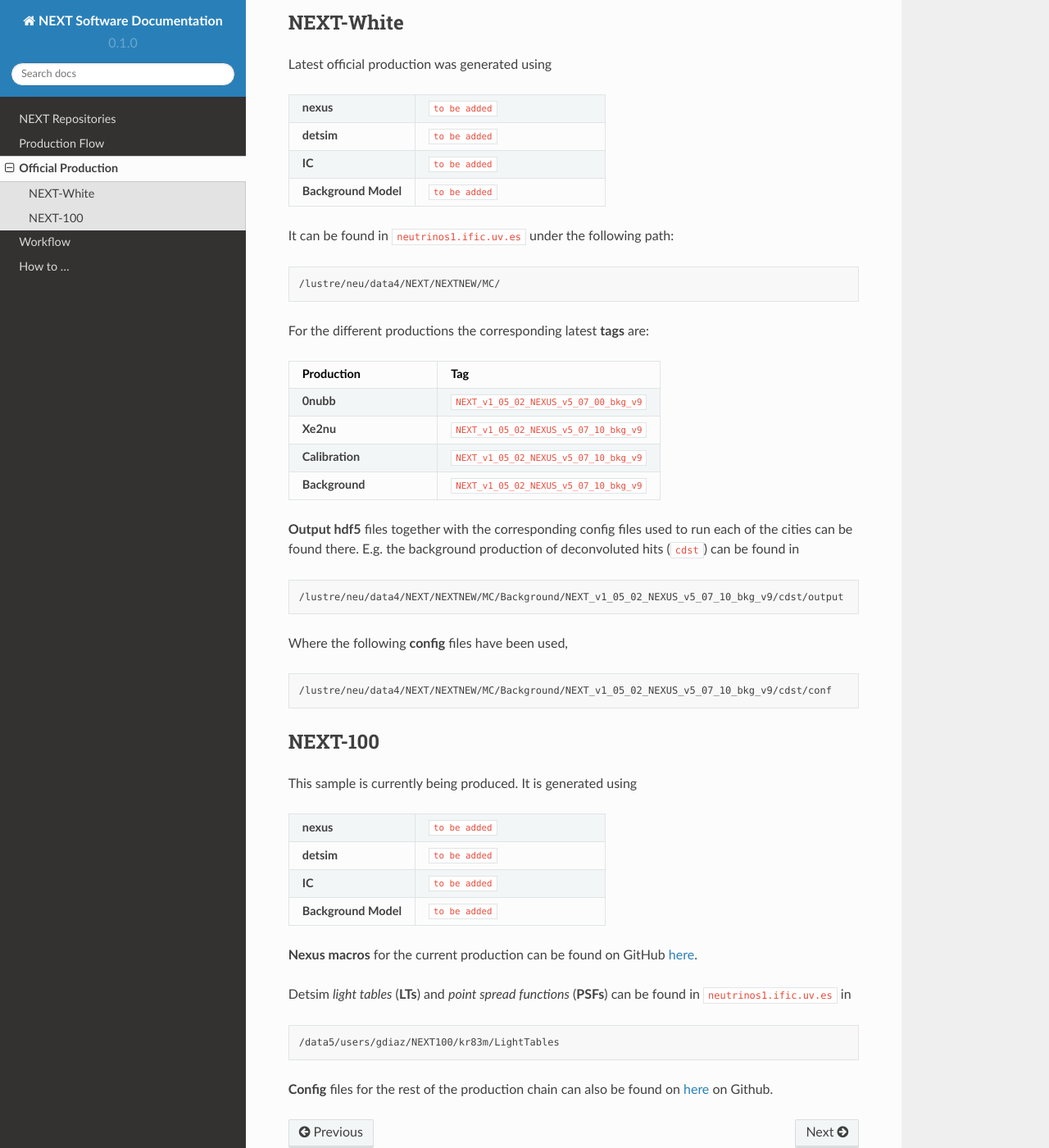
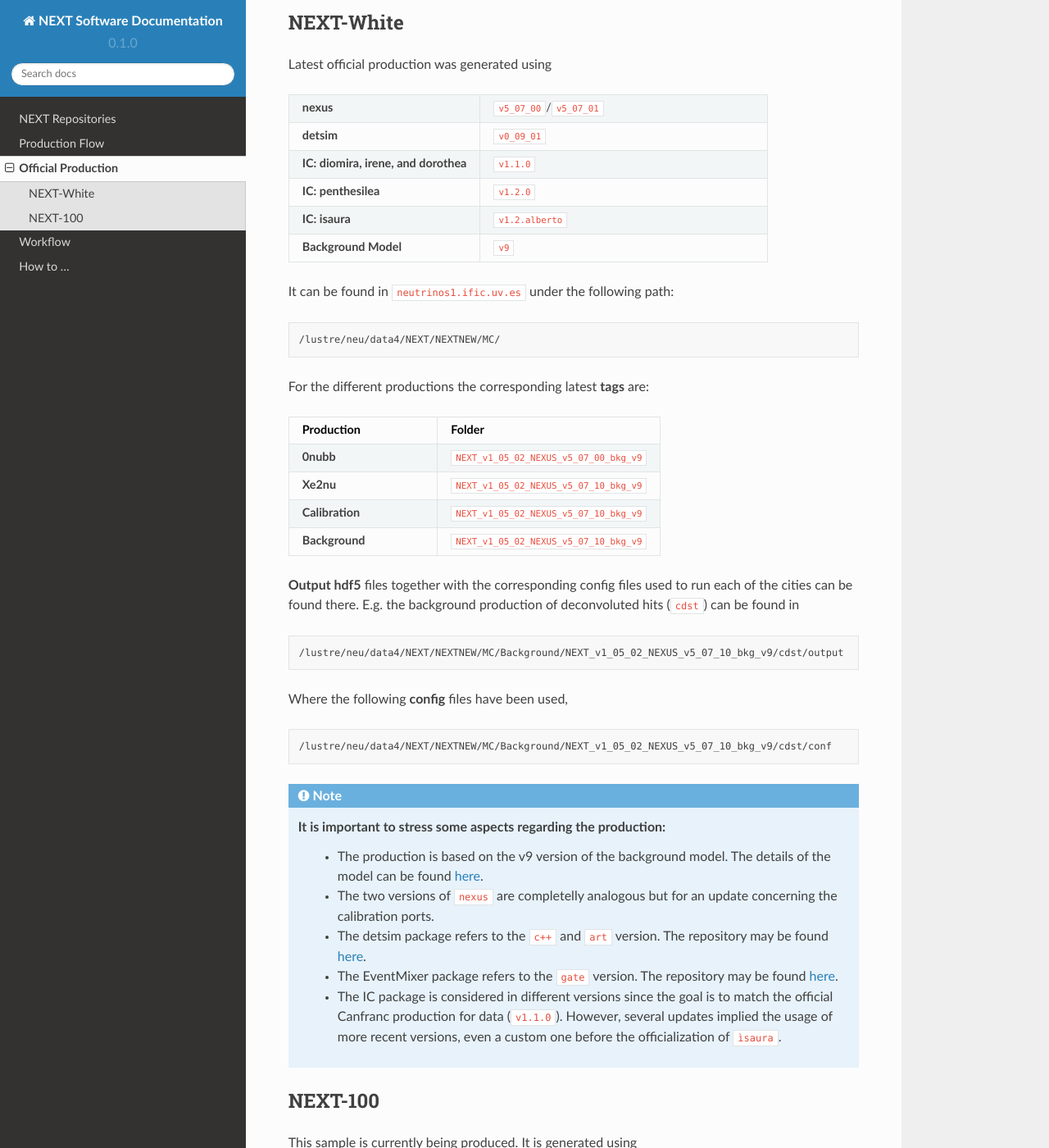
Before and after one commit to next-exp/sw-docs, a Sphinx documentation site: the page built from docs/source/production.rst, in a window 1280 px wide and 1400 px high, scrolled down 322 px. Shown: the whole window at 82% size. Built offline with Sphinx 7.4.7 and the Read the Docs theme 2.0.0, drawn with Linux system fonts in a browser that asks for light colours; some of the changed text lies outside the part shown.

Commit message:
Add the info for the NEW MC production

```diff
--- a/docs/source/production.rst
+++ b/docs/source/production.rst
@@ -1,7 +1,7 @@
 Official Production
 ====================
 
-This page collects all the information related to the official simulation production of NEXT detectors.
+This page collects all the information related to the official **simulation** production of NEXT detectors.
 
 .. warning::
   This webpage is still under construction. If you would like to contribute, reach `me <helena.almamol@gmail.com>`_!
@@ -16,13 +16,17 @@
    :header-rows: 0
 
    * - **nexus**
-     - ``to be added``
+     - ``v5_07_00``/``v5_07_01``
    * - **detsim**
-     - ``to be added``
-   * - **IC**
-     - ``to be added``
+     - ``v0_09_01``
+   * - **IC: diomira, irene, and dorothea**
+     - ``v1.1.0``
+   * - **IC: penthesilea**
+     - ``v1.2.0``
+   * - **IC: isaura**
+     - ``v1.2.alberto``
    * - **Background Model**
-     - ``to be added``
+     - ``v9``
 
 It can be found in ``neutrinos1.ific.uv.es`` under the following path:
 
@@ -37,7 +41,7 @@
    :header-rows: 1
 
    * - Production
-     - Tag
+     - Folder
    * - **0nubb**
      - ``NEXT_v1_05_02_NEXUS_v5_07_00_bkg_v9``
    * - **Xe2nu**
@@ -61,6 +65,13 @@
   /lustre/neu/data4/NEXT/NEXTNEW/MC/Background/NEXT_v1_05_02_NEXUS_v5_07_10_bkg_v9/cdst/conf
 
 
+.. note::
+  It is important to stress some aspects regarding the production:
+    * The production is based on the v9 version of the background model. The details of the model can be found `here <https://next.ific.uv.es/cgi-bin/DocDB/private/ShowDocument?docid=182>`_.
+    * The two versions of ``nexus`` are completelly analogous but for an update concerning the calibration ports.
+    * The detsim package refers to the ``c++`` and ``art`` version. The repository may be found `here <https://next.ific.uv.es:8888/nextsw/detsim>`_.
+    * The EventMixer package refers to the ``gate`` version. The repository may be found `here <https://next.ific.uv.es:8888/nextsw/PyToNE/blob/master/PyToNE/EventMixer.py>`_.
+    * The IC package is considered in different versions since the goal is to match the official Canfranc production for data (``v1.1.0``). However, several updates implied the usage of more recent versions, even a custom one before the officialization of ``ìsaura``.
 
 NEXT-100
 ------------
```
